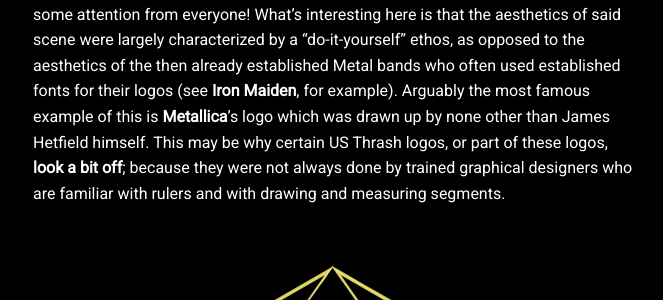
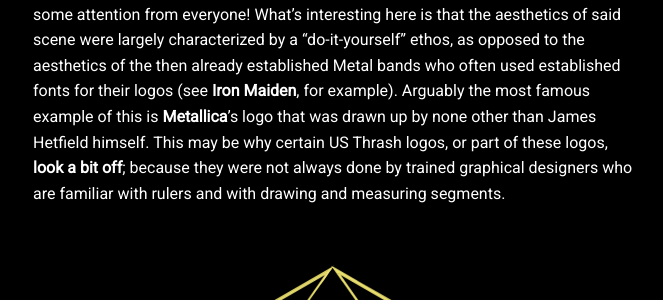
Before and after one commit to Noeska/illegiblesemantics, a Jekyll site: the page built from projects/proj-2.md, in a window 1280 px wide and 900 px high, scrolled down 10217 px. Shown: the part 153-453 px from the top of the window, without its empty margins (307-970 px from the left). Built offline with Jekyll 4.4.1, drawn with Linux system fonts in a browser that asks for light colours; nearby versions of some CDN libraries; some of the changed text lies outside the part shown.

Commit message:
Update proj-2.md

```diff
--- a/projects/proj-2.md
+++ b/projects/proj-2.md
@@ -281,7 +281,7 @@
 
 As a scene, it emerged simultaneously in different parts of the world, in different countries (Britain, Germany, Latin America, and the US), from where it developed out of different genres (most notably NWOBHM and Punk Hardcore). This is why there is a variety of styles within the Thrash genre -- one that is in large part determined by bands' locality.
 
-Of course, Thrash Metal has its own aesthetics, too. Generally speaking, Thrash logos tend to have **straight, sharp edges** which reflect the tightness and controlled nature of the music's rhythms.<sup>5</sup> (You know, tight and controlled ... like a murderer carving their name in a victim's chest.<sup>6</sup>) Indeed, some exceptions aside, there is no softness to be found in them whatsoever -- there is only hardness.
+Of course, Thrash Metal has its own aesthetics, too. Generally speaking, Thrash logos tend to have **straight, sharp edges** that reflect the tightness and controlled nature of the music's rhythms.<sup>5</sup> (You know, tight and controlled ... like a murderer carving their name in a victim's chest.<sup>6</sup>) Indeed, some exceptions aside, there is no softness to be found in them whatsoever -- there is only hardness.
 
 ##### Some Thrash bands to check out:
 <!-- - <a href="https://open.spotify.com/track/7qYHH6ygW9GeNY7SVWf9ok?si=b00dc2fb7b6740f8" target="_blank" rel="noopener"><span>Anthrax</span></a> -->
@@ -371,7 +371,7 @@
 
 <a name="bay"></a>
 #### Bay Area Thrash
-If we are to distinguish further among US Thrash Metal bands and we continue differentiating, then the early-1980s San Francisco Bay Area scene surely deserves some attention from everyone! What's interesting here is that the aesthetics of said scene were largely characterized by a "do-it-yourself" ethos, as opposed to the aesthetics of the then already established Metal bands who often used established fonts for their logos (see **Iron Maiden**, for example). Arguably the most famous example of this is **Metallica**'s logo which was drawn up by none other than James Hetfield himself. This may be why certain US Thrash logos, or part of these logos, **look a bit off**; because they were not always done by trained graphical designers who are familiar with rulers and with drawing and measuring segments.
+If we are to distinguish further among US Thrash Metal bands and we continue differentiating, then the early-1980s San Francisco Bay Area scene surely deserves some attention from everyone! What's interesting here is that the aesthetics of said scene were largely characterized by a "do-it-yourself" ethos, as opposed to the aesthetics of the then already established Metal bands who often used established fonts for their logos (see **Iron Maiden**, for example). Arguably the most famous example of this is **Metallica**'s logo that was drawn up by none other than James Hetfield himself. This may be why certain US Thrash logos, or part of these logos, **look a bit off**; because they were not always done by trained graphical designers who are familiar with rulers and with drawing and measuring segments.
 
 ![Bay Area Thrash](..\assets\img\projects\proj-2\bay.jpg)
 
@@ -858,8 +858,8 @@
 
 
 ##### Some Porngrind bands to check out:
-<details>
-	<summary> (<i>click to expand</i>)</summary>
+<details> Ah, I see you are a "man of culture" as well.
+	<summary> (<i>Click to expand</i>)</summary>
 
 	<li>Anal Blast
 	<ul>
```
